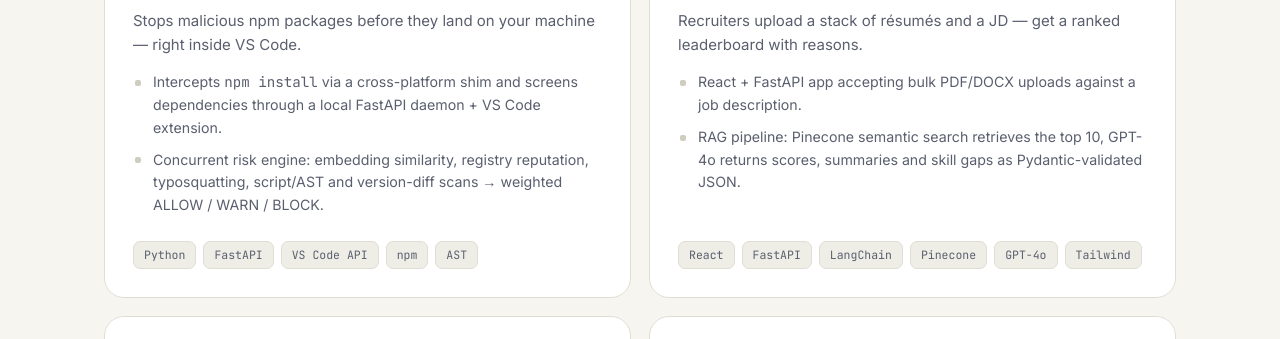
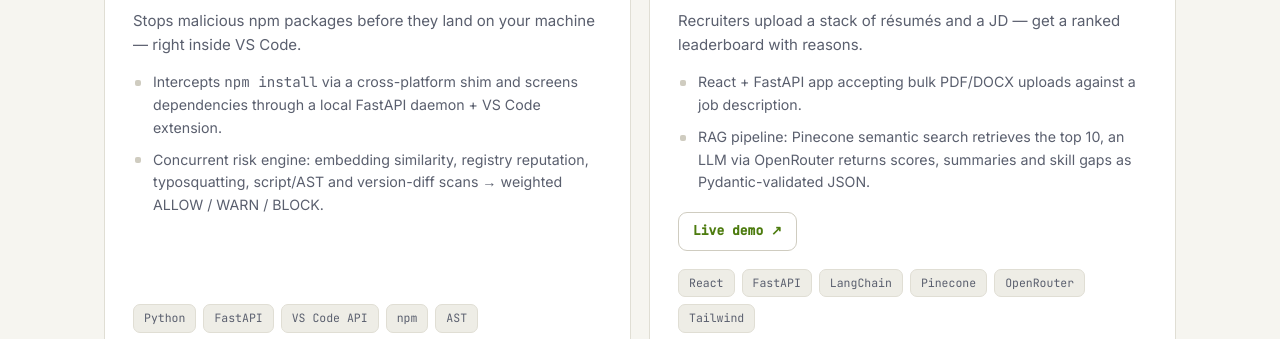
Before and after one commit to Yoyu-2005/Yoyu-2005.github.io, a plain HTML site: page index.html in a window 1280 px wide. Shown: the part 3021-3360 px from the top of the page. Drawn offline with Linux system fonts and the light colour scheme.

Commit message:
Add live demo to the AI Resume Screening System project
Link the deployed app and update the model wording to OpenRouter.

Co-Authored-By: Claude Sonnet 5.5 <noreply@anthropic.com>

```diff
--- a/index.html
+++ b/index.html
@@ -147,6 +147,8 @@ h2{font-family:"Space Grotesk";font-size:clamp(32px,4.5vw,50px);letter-spacing:-
 .gh{flex:none;width:38px;height:38px;border-radius:10px;border:1px solid var(--line);display:grid;place-items:center;color:var(--muted);transition:.2s}
 .gh:hover{color:var(--accent);border-color:var(--accent)}
 .gh svg{width:17px;height:17px}
+.live{align-self:flex-start;display:inline-flex;align-items:center;gap:8px;margin-top:12px;font-family:"JetBrains Mono";font-size:13px;font-weight:600;color:var(--accent);text-decoration:none;border:1px solid var(--line2);border-radius:9px;padding:8px 14px;transition:.2s}
+.live:hover{border-color:var(--accent)}
 
 /* achievements */
 .ach{display:grid;grid-template-columns:repeat(3,1fr);gap:18px}
@@ -352,13 +354,14 @@ footer{padding:44px 0;color:var(--dim);font-size:13px;display:flex;justify-conte
       </article>
 
       <article class="proj rv" data-c="ai">
-        <div class="proj-head"><div><div class="cat">AI · Full-stack</div><h3>AI Resume Screening System</h3></div><a class="gh" href="https://github.com/Yoyu-2005" target="_blank" rel="noopener" aria-label="GitHub"><svg viewBox="0 0 24 24" fill="none" stroke="currentColor" stroke-width="2" stroke-linecap="round"><path d="M7 17 17 7M8 7h9v9"/></svg></a></div>
+        <div class="proj-head"><div><div class="cat">AI · Full-stack</div><h3>AI Resume Screening System</h3></div><a class="gh" href="https://ai-resume-screener-gamma-lime.vercel.app" target="_blank" rel="noopener" aria-label="Open the live app"><svg viewBox="0 0 24 24" fill="none" stroke="currentColor" stroke-width="2" stroke-linecap="round"><path d="M7 17 17 7M8 7h9v9"/></svg></a></div>
         <p class="one">Recruiters upload a stack of résumés and a JD — get a ranked leaderboard with reasons.</p>
         <ul>
           <li>React + FastAPI app accepting bulk PDF/DOCX uploads against a job description.</li>
-          <li>RAG pipeline: Pinecone semantic search retrieves the top 10, GPT-4o returns scores, summaries and skill gaps as Pydantic-validated JSON.</li>
+          <li>RAG pipeline: Pinecone semantic search retrieves the top 10, an LLM via OpenRouter returns scores, summaries and skill gaps as Pydantic-validated JSON.</li>
         </ul>
-        <div class="tags"><span class="tag">React</span><span class="tag">FastAPI</span><span class="tag">LangChain</span><span class="tag">Pinecone</span><span class="tag">GPT-4o</span><span class="tag">Tailwind</span></div>
+        <a class="live" href="https://ai-resume-screener-gamma-lime.vercel.app" target="_blank" rel="noopener">Live demo ↗</a>
+        <div class="tags"><span class="tag">React</span><span class="tag">FastAPI</span><span class="tag">LangChain</span><span class="tag">Pinecone</span><span class="tag">OpenRouter</span><span class="tag">Tailwind</span></div>
       </article>
 
       <article class="proj rv" data-c="research">
```
